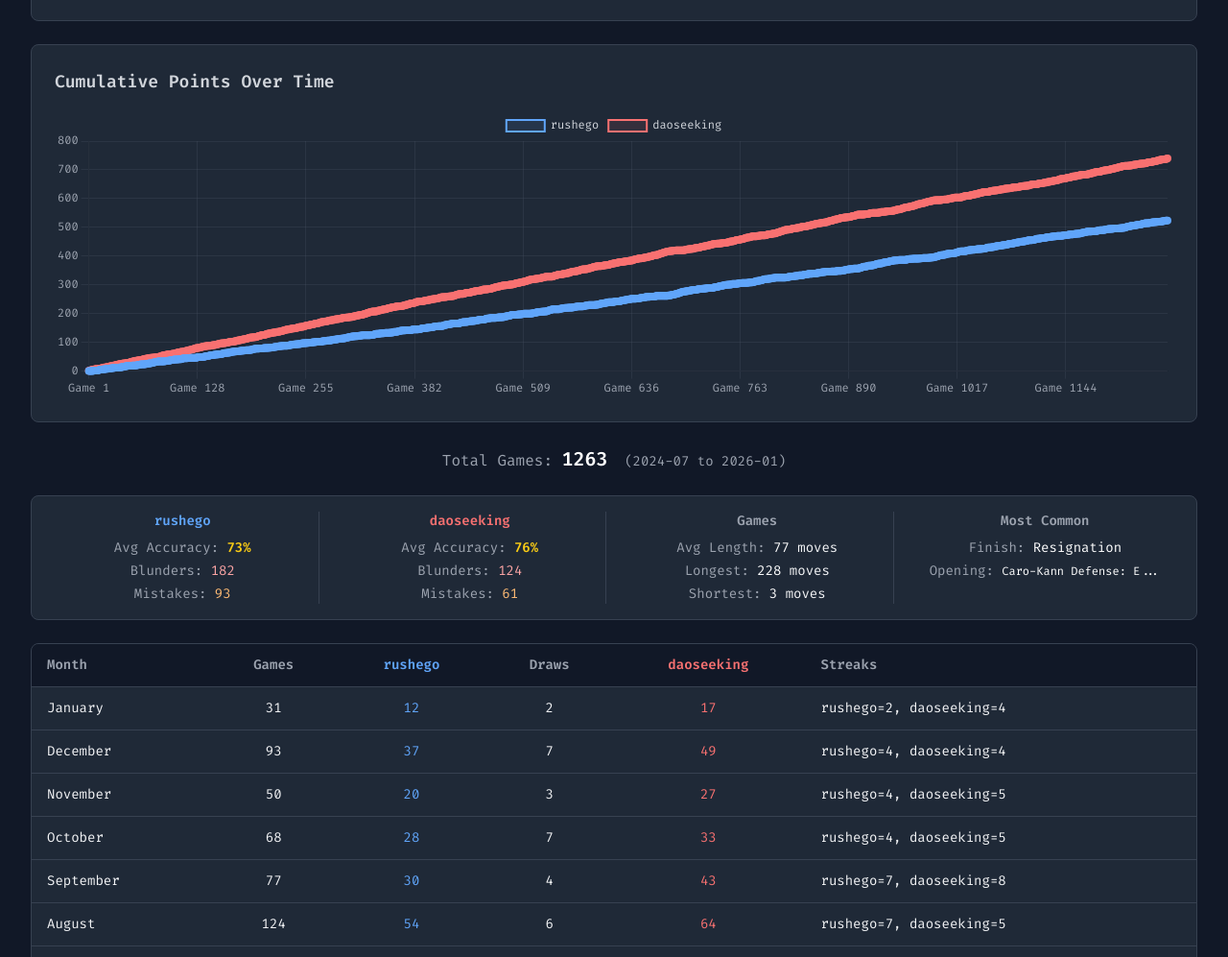
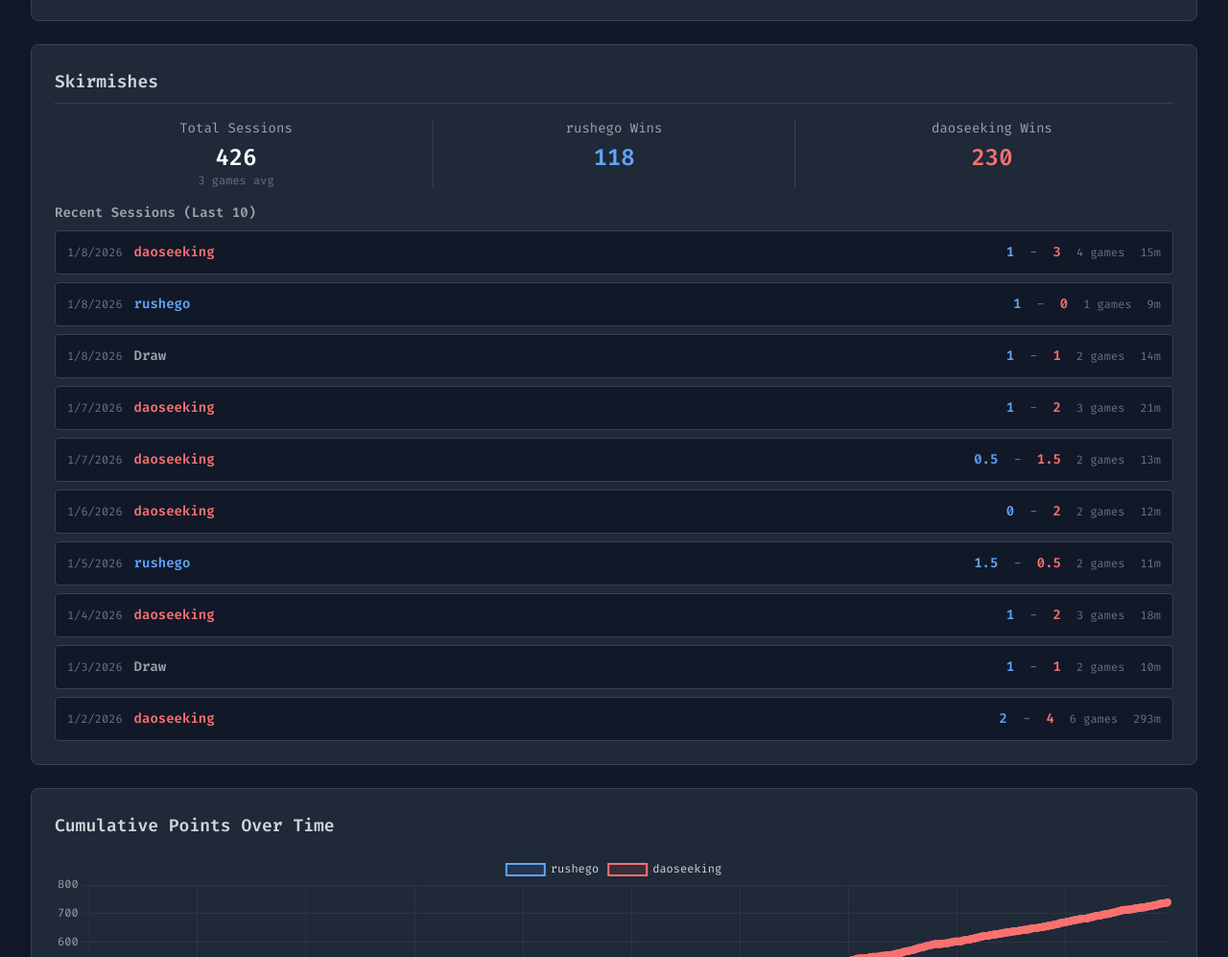
Before and after one commit to egorras/chess-duel, a plain HTML site: page index.html in a window 1280 px wide. Shown: the part 914-1911 px from the top of the page at 96% size. Drawn offline with nearby package versions, Linux system fonts and the light colour scheme.

Commit message:
add skirmishes

```diff
--- a/index.html
+++ b/index.html
@@ -99,6 +99,35 @@
                 </div>
             </div>
 
+            <!-- Skirmishes -->
+            <div class="bg-gray-800 rounded-lg p-6 border border-gray-700 mb-6">
+                <h2 class="text-lg font-semibold mb-4 text-gray-300 border-b border-gray-700 pb-2">Skirmishes</h2>
+
+                <!-- Skirmish Stats Summary -->
+                <div class="grid grid-cols-3 gap-4 text-center mb-4">
+                    <div>
+                        <div class="text-sm text-gray-400 mb-1">Total Sessions</div>
+                        <div class="text-2xl font-bold text-white" id="total-skirmishes">0</div>
+                        <div class="text-xs text-gray-500" id="avg-games-per-skirmish">0 games avg</div>
+                    </div>
+                    <div class="border-x border-gray-700">
+                        <div class="text-sm text-gray-400 mb-1"><span id="skirmish-player1">P1</span> Wins</div>
+                        <div class="text-2xl font-bold text-blue-400" id="skirmish-player1-wins">0</div>
+                    </div>
+                    <div>
+                        <div class="text-sm text-gray-400 mb-1"><span id="skirmish-player2">P2</span> Wins</div>
+                        <div class="text-2xl font-bold text-red-400" id="skirmish-player2-wins">0</div>
+                    </div>
+                </div>
+
+                <!-- Recent Skirmishes -->
+                <div class="mt-4">
+                    <h3 class="text-sm font-semibold text-gray-400 mb-2">Recent Sessions (Last 10)</h3>
+                    <div class="space-y-2" id="recent-skirmishes">
+                    </div>
+                </div>
+            </div>
+
             <!-- Points Graph -->
             <div class="bg-gray-800 rounded-lg p-6 border border-gray-700 mb-6">
                 <h2 class="text-lg font-semibold mb-4 text-gray-300">Cumulative Points Over Time</h2>
@@ -187,6 +216,7 @@
 
     <script src="js/data-loader.js"></script>
     <script src="js/stats-calculator.js"></script>
+    <script src="js/skirmish-analyzer.js"></script>
     <script src="js/chart.js"></script>
     <script src="js/ui-display.js"></script>
     <script src="js/main.js"></script>
--- a/js/main.js
+++ b/js/main.js
@@ -6,11 +6,12 @@ function displayStatsWithChart(gamesByMonth) {
     const stats = calculateStats(gamesByMonth, globalGamesByMonth, getPlayerNames);
     displayStats(stats);
 
-    // Render the points chart and opening stats
+    // Render the points chart, opening stats, and skirmishes
     if (stats && Object.keys(gamesByMonth).length > 0) {
         const [player1Name, player2Name] = getPlayerNames(globalGamesByMonth);
         renderPointsChart(gamesByMonth, player1Name, player2Name);
         displayOpeningStats(gamesByMonth, player1Name, player2Name);
+        displaySkirmishStats(gamesByMonth, player1Name, player2Name);
     }
 }
 
--- /dev/null
+++ b/js/skirmish-analyzer.js
@@ -0,0 +1,151 @@
+// Cluster games into skirmishes based on time gaps
+function clusterGamesIntoSkirmishes(gamesByMonth, player1Name, maxGapMinutes = 30) {
+    const allGames = [];
+
+    // Flatten and sort all games by date
+    Object.keys(gamesByMonth).sort().forEach(monthKey => {
+        allGames.push(...gamesByMonth[monthKey]);
+    });
+
+    allGames.sort((a, b) => a.createdAt - b.createdAt);
+
+    if (allGames.length === 0) return [];
+
+    const skirmishes = [];
+    let currentSkirmish = {
+        games: [allGames[0]],
+        startTime: allGames[0].createdAt,
+        endTime: allGames[0].lastMoveAt,
+        player1Score: 0,
+        player2Score: 0
+    };
+
+    // Calculate initial score
+    const firstGame = allGames[0];
+    const whitePlayer = firstGame.players.white.user.name;
+    const winner = firstGame.winner;
+
+    if (winner === 'white') {
+        if (whitePlayer === player1Name) {
+            currentSkirmish.player1Score = 1;
+        } else {
+            currentSkirmish.player2Score = 1;
+        }
+    } else if (winner === 'black') {
+        if (whitePlayer === player1Name) {
+            currentSkirmish.player2Score = 1;
+        } else {
+            currentSkirmish.player1Score = 1;
+        }
+    } else {
+        currentSkirmish.player1Score = 0.5;
+        currentSkirmish.player2Score = 0.5;
+    }
+
+    // Group games into skirmishes
+    for (let i = 1; i < allGames.length; i++) {
+        const prevGame = allGames[i - 1];
+        const currentGame = allGames[i];
+
+        // Calculate time gap in minutes
+        const gapMinutes = (currentGame.createdAt - prevGame.lastMoveAt) / (1000 * 60);
+
+        if (gapMinutes <= maxGapMinutes) {
+            // Same skirmish
+            currentSkirmish.games.push(currentGame);
+            currentSkirmish.endTime = currentGame.lastMoveAt;
+
+            // Update scores
+            const whitePlayer = currentGame.players.white.user.name;
+            const winner = currentGame.winner;
+
+            if (winner === 'white') {
+                if (whitePlayer === player1Name) {
+                    currentSkirmish.player1Score++;
+                } else {
+                    currentSkirmish.player2Score++;
+                }
+            } else if (winner === 'black') {
+                if (whitePlayer === player1Name) {
+                    currentSkirmish.player2Score++;
+                } else {
+                    currentSkirmish.player1Score++;
+                }
+            } else {
+                currentSkirmish.player1Score += 0.5;
+                currentSkirmish.player2Score += 0.5;
+            }
+        } else {
+            // New skirmish - save the old one
+            skirmishes.push(currentSkirmish);
+
+            // Start new skirmish
+            currentSkirmish = {
+                games: [currentGame],
+                startTime: currentGame.createdAt,
+                endTime: currentGame.lastMoveAt,
+                player1Score: 0,
+                player2Score: 0
+            };
+
+            // Calculate initial score for new skirmish
+            const whitePlayer = currentGame.players.white.user.name;
+            const winner = currentGame.winner;
+
+            if (winner === 'white') {
+                if (whitePlayer === player1Name) {
+                    currentSkirmish.player1Score = 1;
+                } else {
+                    currentSkirmish.player2Score = 1;
+                }
+            } else if (winner === 'black') {
+                if (whitePlayer === player1Name) {
+                    currentSkirmish.player2Score = 1;
+                } else {
+                    currentSkirmish.player1Score = 1;
+                }
+            } else {
+                currentSkirmish.player1Score = 0.5;
+                currentSkirmish.player2Score = 0.5;
+            }
+        }
+    }
+
+    // Add the last skirmish
+    skirmishes.push(currentSkirmish);
+
+    // Add metadata to each skirmish
+    skirmishes.forEach(skirmish => {
+        skirmish.totalGames = skirmish.games.length;
+        skirmish.winner = skirmish.player1Score > skirmish.player2Score ? 'player1' :
+                          skirmish.player2Score > skirmish.player1Score ? 'player2' : 'draw';
+        skirmish.date = new Date(skirmish.startTime).toLocaleDateString();
+        skirmish.duration = Math.round((skirmish.endTime - skirmish.startTime) / (1000 * 60)); // minutes
+    });
+
+    return skirmishes;
+}
+
+function calculateSkirmishStats(skirmishes) {
+    if (skirmishes.length === 0) {
+        return {
+            totalSkirmishes: 0,
+            player1Wins: 0,
+            player2Wins: 0,
+            draws: 0,
+            avgGamesPerSkirmish: 0,
+            avgDuration: 0
+        };
+    }
+
+    const stats = {
+        totalSkirmishes: skirmishes.length,
+        player1Wins: skirmishes.filter(s => s.winner === 'player1').length,
+        player2Wins: skirmishes.filter(s => s.winner === 'player2').length,
+        draws: skirmishes.filter(s => s.winner === 'draw').length,
+        avgGamesPerSkirmish: Math.round(skirmishes.reduce((sum, s) => sum + s.totalGames, 0) / skirmishes.length),
+        avgDuration: Math.round(skirmishes.reduce((sum, s) => sum + s.duration, 0) / skirmishes.length)
+    };
+
+    return stats;
+}
--- a/js/ui-display.js
+++ b/js/ui-display.js
@@ -181,6 +181,67 @@ function displayStats(stats) {
     }
 }
 
+function displaySkirmishStats(gamesByMonth, player1Name, player2Name) {
+    const skirmishes = clusterGamesIntoSkirmishes(gamesByMonth, player1Name);
+    const skirmishStats = calculateSkirmishStats(skirmishes);
+
+    // Update player names in headers
+    const skirmishP1 = document.getElementById('skirmish-player1');
+    const skirmishP2 = document.getElementById('skirmish-player2');
+    if (skirmishP1) skirmishP1.textContent = player1Name;
+    if (skirmishP2) skirmishP2.textContent = player2Name;
+
+    // Update summary stats
+    const totalSkirmishes = document.getElementById('total-skirmishes');
+    const avgGamesPerSkirmish = document.getElementById('avg-games-per-skirmish');
+    const skirmishP1Wins = document.getElementById('skirmish-player1-wins');
+    const skirmishP2Wins = document.getElementById('skirmish-player2-wins');
+
+    if (totalSkirmishes) totalSkirmishes.textContent = skirmishStats.totalSkirmishes;
+    if (avgGamesPerSkirmish) avgGamesPerSkirmish.textContent = `${skirmishStats.avgGamesPerSkirmish} games avg`;
+    if (skirmishP1Wins) skirmishP1Wins.textContent = skirmishStats.player1Wins;
+    if (skirmishP2Wins) skirmishP2Wins.textContent = skirmishStats.player2Wins;
+
+    // Display recent skirmishes
+    const recentSkirmishesContainer = document.getElementById('recent-skirmishes');
+    if (!recentSkirmishesContainer) return;
+
+    recentSkirmishesContainer.innerHTML = '';
+
+    // Show last 10 skirmishes, most recent first
+    const recentSkirmishes = skirmishes.slice(-10).reverse();
+
+    recentSkirmishes.forEach(skirmish => {
+        const div = document.createElement('div');
+        div.className = 'flex items-center justify-between p-3 bg-gray-900 rounded border border-gray-700 hover:border-gray-600 text-sm';
+
+        const winnerClass = skirmish.winner === 'player1' ? 'text-blue-400' :
+                           skirmish.winner === 'player2' ? 'text-red-400' : 'text-gray-400';
+        const winnerText = skirmish.winner === 'player1' ? player1Name :
+                          skirmish.winner === 'player2' ? player2Name : 'Draw';
+
+        div.innerHTML = `
+            <div class="flex items-center gap-3">
+                <div class="text-gray-500 text-xs">${skirmish.date}</div>
+                <div class="font-bold ${winnerClass}">${winnerText}</div>
+            </div>
+            <div class="flex items-center gap-4">
+                <div class="text-blue-400 font-bold">${skirmish.player1Score}</div>
+                <div class="text-gray-500">-</div>
+                <div class="text-red-400 font-bold">${skirmish.player2Score}</div>
+                <div class="text-gray-500 text-xs">${skirmish.totalGames} games</div>
+                <div class="text-gray-500 text-xs">${skirmish.duration}m</div>
+            </div>
+        `;
+
+        recentSkirmishesContainer.appendChild(div);
+    });
+
+    if (recentSkirmishes.length === 0) {
+        recentSkirmishesContainer.innerHTML = '<div class="text-gray-500 text-sm text-center py-4">No skirmishes found</div>';
+    }
+}
+
 function displayOpeningStats(gamesByMonth, player1Name, player2Name) {
     console.log('displayOpeningStats called with:', Object.keys(gamesByMonth).length, 'months');
     console.log('Player names:', player1Name, player2Name);
```
Also changed, not shown: README.md.
